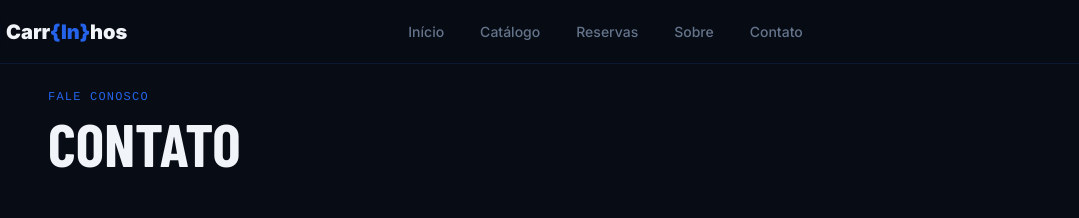
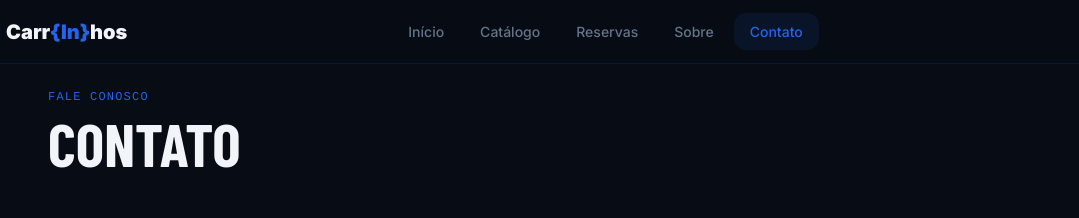
Before and after one commit to henriquevcm07/Projeto-Carrinhos, a website: page pages/contato.html in a window 1280 px wide. Shown: the top 218 px of the page, 60-1139 px from the left. Drawn offline with nearby package versions, Linux system fonts and the light colour scheme; a web font is replaced by a local one.

Commit message:
feat: adicionando feature visual no main nav

```diff
--- a/pages/contato.html
+++ b/pages/contato.html
@@ -15,6 +15,7 @@
     <link rel="preconnect" href="https://fonts.googleapis.com">
     <link rel="stylesheet" href="../styles/general.css">
     <link rel="stylesheet" href="../styles/contato.css">
+    <link rel="stylesheet" href="../styles/header.css">
     <title>contato</title>
 </head>
 <body>
@@ -46,7 +47,7 @@
         <a href="catalogo.html">Catálogo</a>
         <a href="reservas.html">Reservas</a>
         <a href="sobre.html">Sobre</a>
-        <a href="contato.html">Contato</a>
+        <a id="self" href="contato.html">Contato</a>
       </nav>
 
       <a href="catalogo.html" class="btn btn-primary btn-explorar">
```
